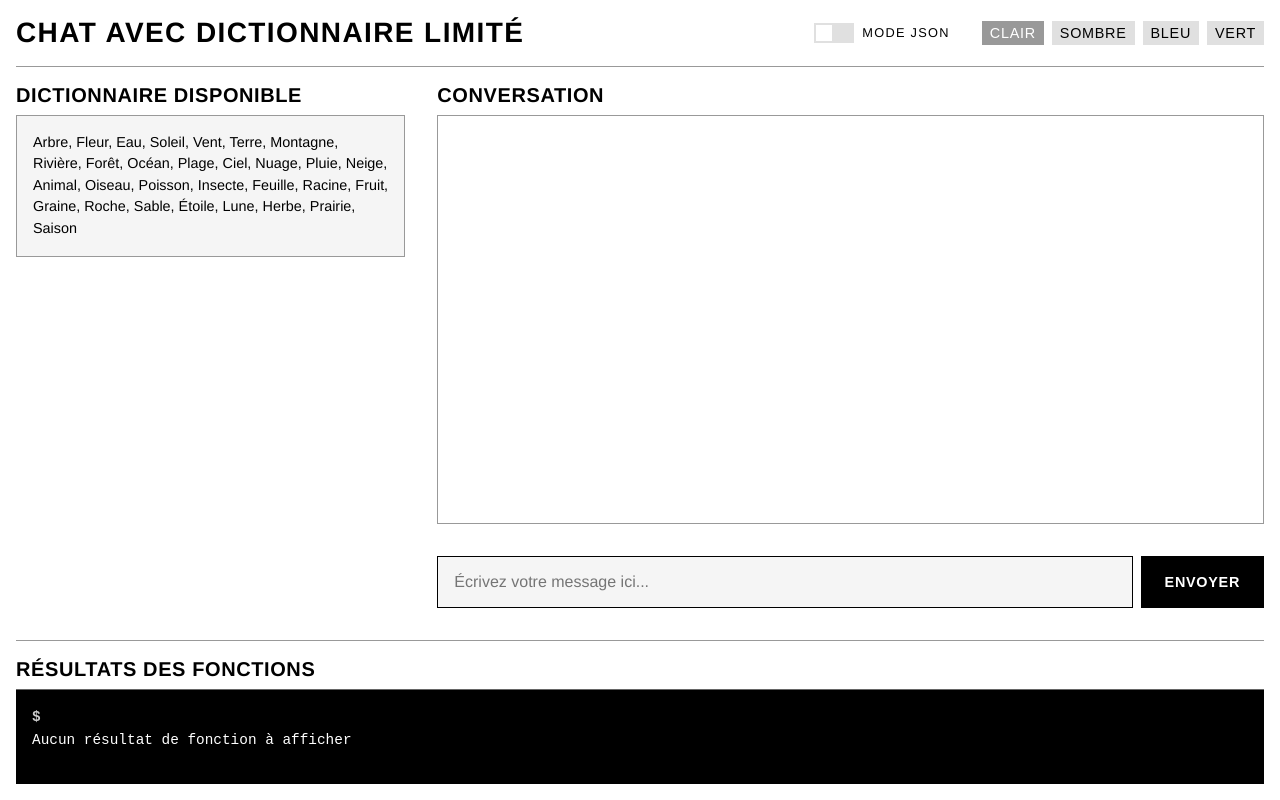
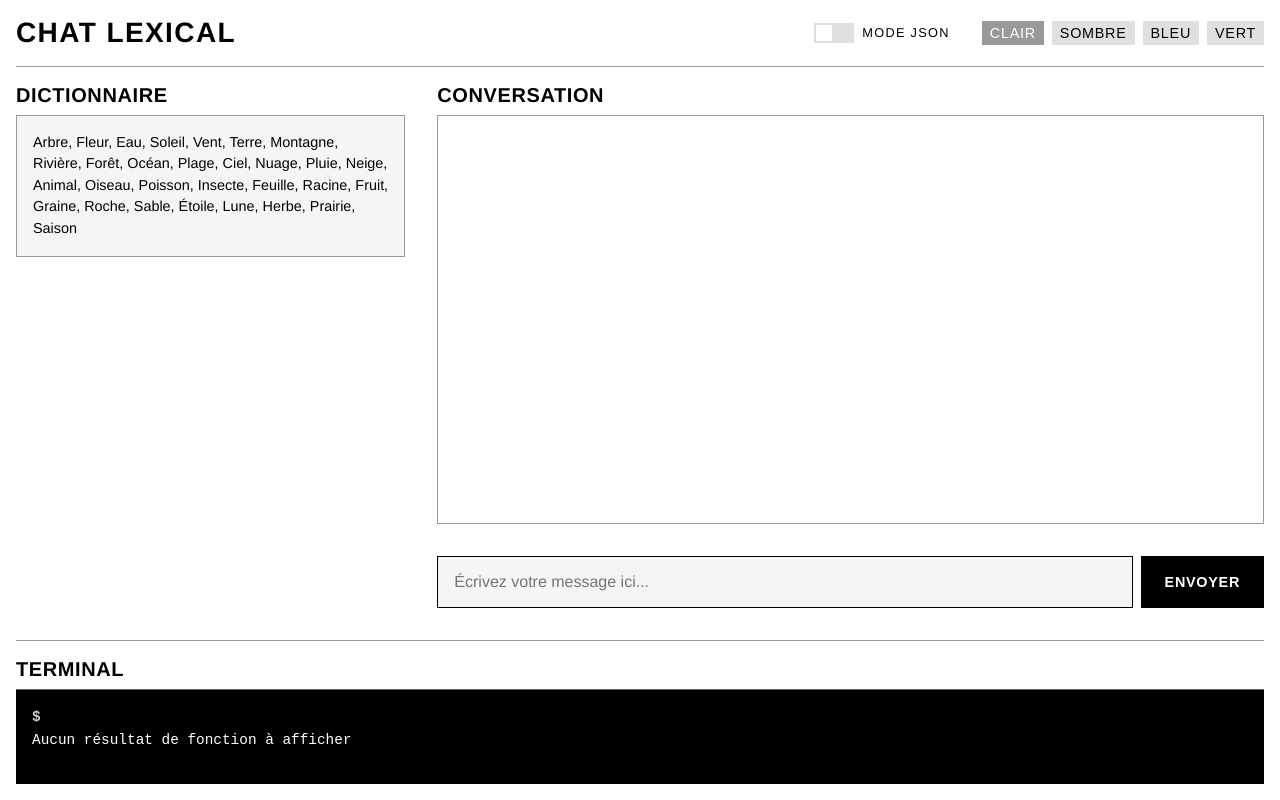
Before and after one commit to gaelhugo/DesignAssistant, a website built with Vite: page assistant/index.html in a window 1280 px wide. Built offline with nearby package versions, Linux system fonts and the light colour scheme.

Commit message:
change headers + remove comments

```diff
--- a/assistant/index.html
+++ b/assistant/index.html
@@ -1,17 +1,17 @@
-<!doctype html>
+<!DOCTYPE html>
 <html lang="fr">
   <head>
     <meta charset="UTF-8" />
     <link rel="icon" type="image/svg+xml" href="/vite.svg" />
     <meta name="viewport" content="width=device-width, initial-scale=1.0" />
     <title>Chat avec Dictionnaire Limité</title>
-    <link rel="stylesheet" href="/src/styles/style.css">
+    <link rel="stylesheet" href="/src/styles/style.css" />
   </head>
   <body>
     <div id="app" class="grid-container">
       <header class="header">
         <div class="header-left">
-          <h1>Chat avec Dictionnaire Limité</h1>
+          <h1>Chat lexical</h1>
         </div>
         <div class="header-right">
           <div class="mode-selector"></div>
@@ -21,7 +21,7 @@
 
       <aside class="sidebar">
         <div class="dictionary-section">
-          <h2>Dictionnaire disponible</h2>
+          <h2>Dictionnaire</h2>
           <div id="dictionary-display" class="dictionary-display"></div>
         </div>
       </aside>
@@ -33,18 +33,24 @@
         </div>
 
         <div class="input-section">
-          <input type="text" id="message-input" placeholder="Écrivez votre message ici..." />
+          <input
+            type="text"
+            id="message-input"
+            placeholder="Écrivez votre message ici..."
+          />
           <button id="send-button">Envoyer</button>
         </div>
       </main>
 
       <footer class="terminal-container">
-        <h2>Résultats des fonctions</h2>
+        <h2>Terminal</h2>
         <div class="terminal-section">
           <div id="function-results" class="terminal-content">
             <div class="terminal-line">
               <span class="terminal-prompt">$</span>
-              <span class="terminal-text empty-state">Aucun résultat de fonction à afficher</span>
+              <span class="terminal-text empty-state"
+                >Aucun résultat de fonction à afficher</span
+              >
             </div>
           </div>
         </div>
```
Also changed, not shown: assistant/src/functions/FunctionRegistry.js (+0 -18 lines).
